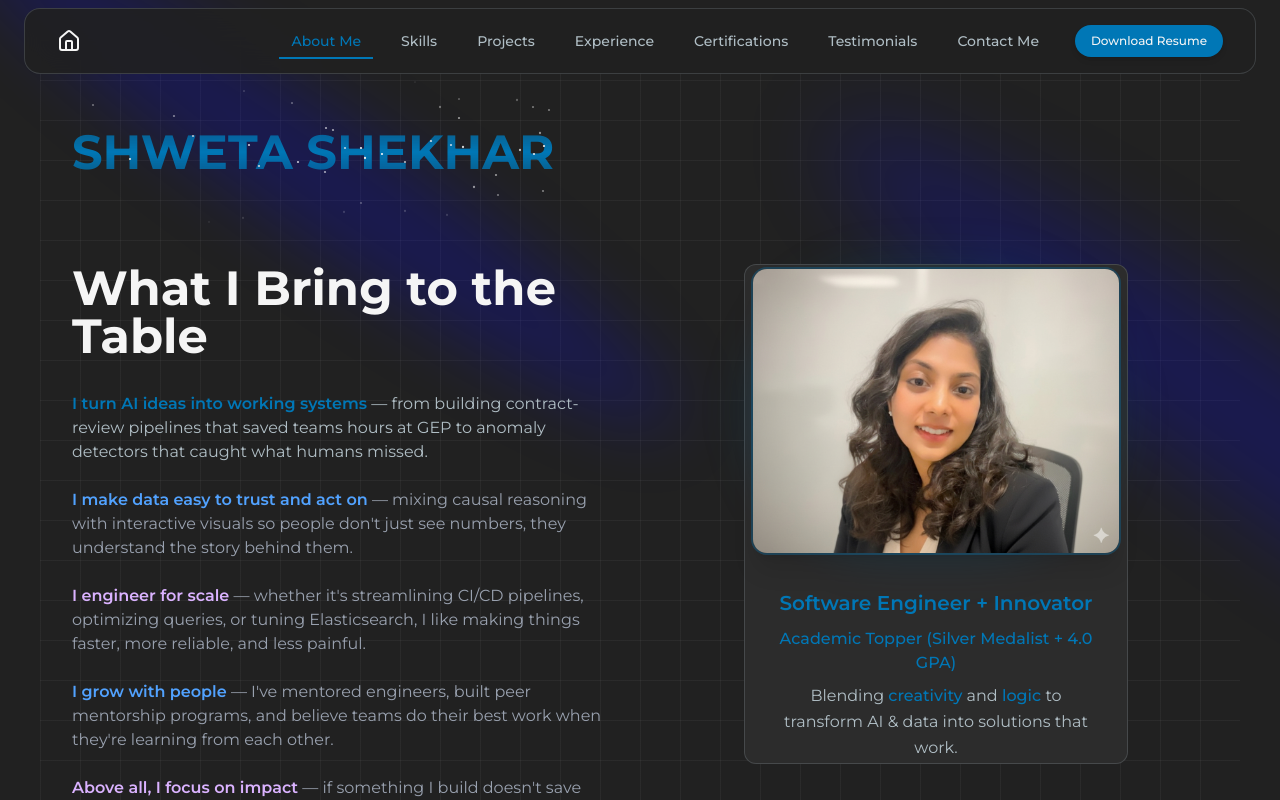
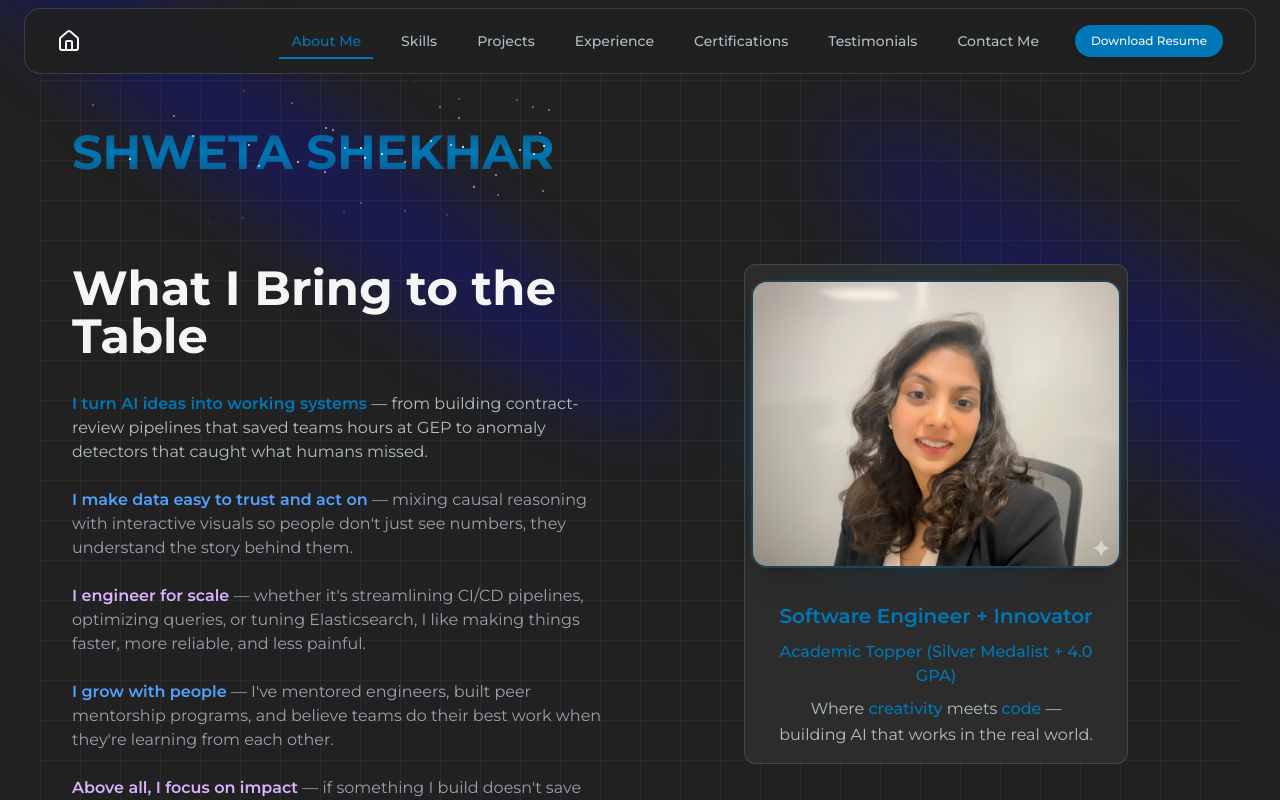
Before and after one commit to portfolioshweta98-sys/portfolio_website, a Next.js app: page / in a window 1280 px wide. Shown: the top 800 px of the page. Built offline with nearby package versions, Linux system fonts and the light colour scheme.

Commit message:
Update Hero.tsx

```diff
--- a/components/Hero.tsx
+++ b/components/Hero.tsx
@@ -196,16 +196,13 @@ const Hero = () => {
                       </p>
 
                       <p className="text-sm sm:text-base text-[#B0BEC5] leading-relaxed">
-                        Blending{" "}
-                        <span className="text-[#0077B6] font-medium">
-                          creativity
-                        </span>{" "}
-                        and{" "}
-                        <span className="text-[#0077B6] font-medium">
-                          logic
-                        </span>{" "}
-                        to transform AI & data into solutions that work.
+                        Where{" "}
+                        <span className="text-[#0077B6] font-medium">creativity</span>{" "}
+                        meets{" "}
+                        <span className="text-[#0077B6] font-medium">code</span>{" "}
+                        — building AI that works in the real world.
                       </p>
+
                     </div>
                   </CardItem>
                 </CardBody>
```
